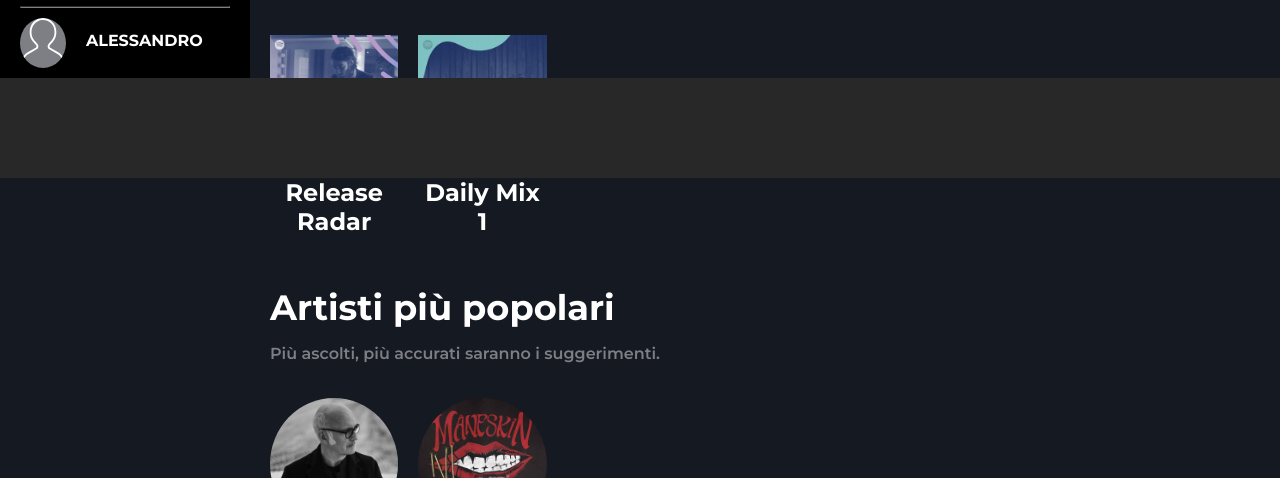
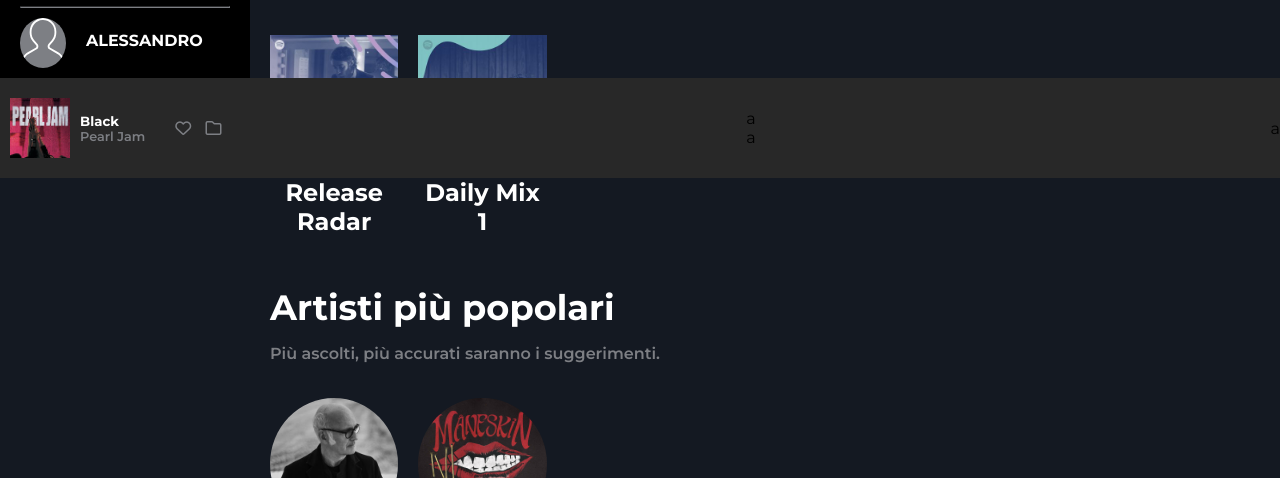
Before and after one commit to AleScla/html-css-spotifyweb, a plain HTML site: page index.html in a window 1280 px wide. Shown: the part 622-1100 px from the top of the page. Drawn offline with Linux system fonts and the light colour scheme.

Commit message:
strutturato footer, aggiunta canzone in basso a sx

```diff
--- a/css/style.css
+++ b/css/style.css
@@ -320,4 +320,45 @@ footer{
     background-color:var(--grey);
     position:fixed;
     bottom:0;
+    left:0;
 }
+
+footer .container.flex{
+    justify-content:space-between;
+    align-items:center;
+    height:100%;
+    padding-left:10px;
+}
+.ftr-left{
+    display:flex;
+    align-items:center;
+}
+
+.album-container{
+    height:60px;
+    width:60px;
+    margin-right:10px;
+}
+.album-container img{
+    width:100%;
+
+}
+
+.song-description h5{
+    color:white;
+
+}
+.song-description div{
+    color:var(--greytxt);
+    font-size:0.8rem;
+    font-weight:600;
+}
+
+.song-icons{
+    color:var(--greytxt);
+    margin-left:30px;
+}
+
+.song-icons i{
+    margin-right:10px;
+}
--- a/index.html
+++ b/index.html
@@ -336,8 +336,35 @@
             </div>
         </main>
         <footer>
-            <div class="container">
-
+            <div class="container flex">
+                <div class="ftr-left">
+                    <div class="album-container">
+                        <img src="img/ten.jpg" alt="#">
+                    </div>
+                    <div class="song-description">
+                        <h5>
+                            Black
+                        </h5>
+                        <div>
+                            Pearl Jam
+                        </div>
+                    </div>
+                    <div class="song-icons">
+                        <i class="fa-regular fa-heart btn-hover"></i>
+                        <i class="fa-regular fa-folder btn-hover"></i>
+                    </div>
+                </div>
+                <div class="ftr-center">
+                    <div class="top">
+                        a
+                    </div>
+                    <div class="bottom">
+                        a
+                    </div>
+                </div>
+                <div class="right">
+                    a
+                </div>
             </div>
         </footer>
     </body>
```
